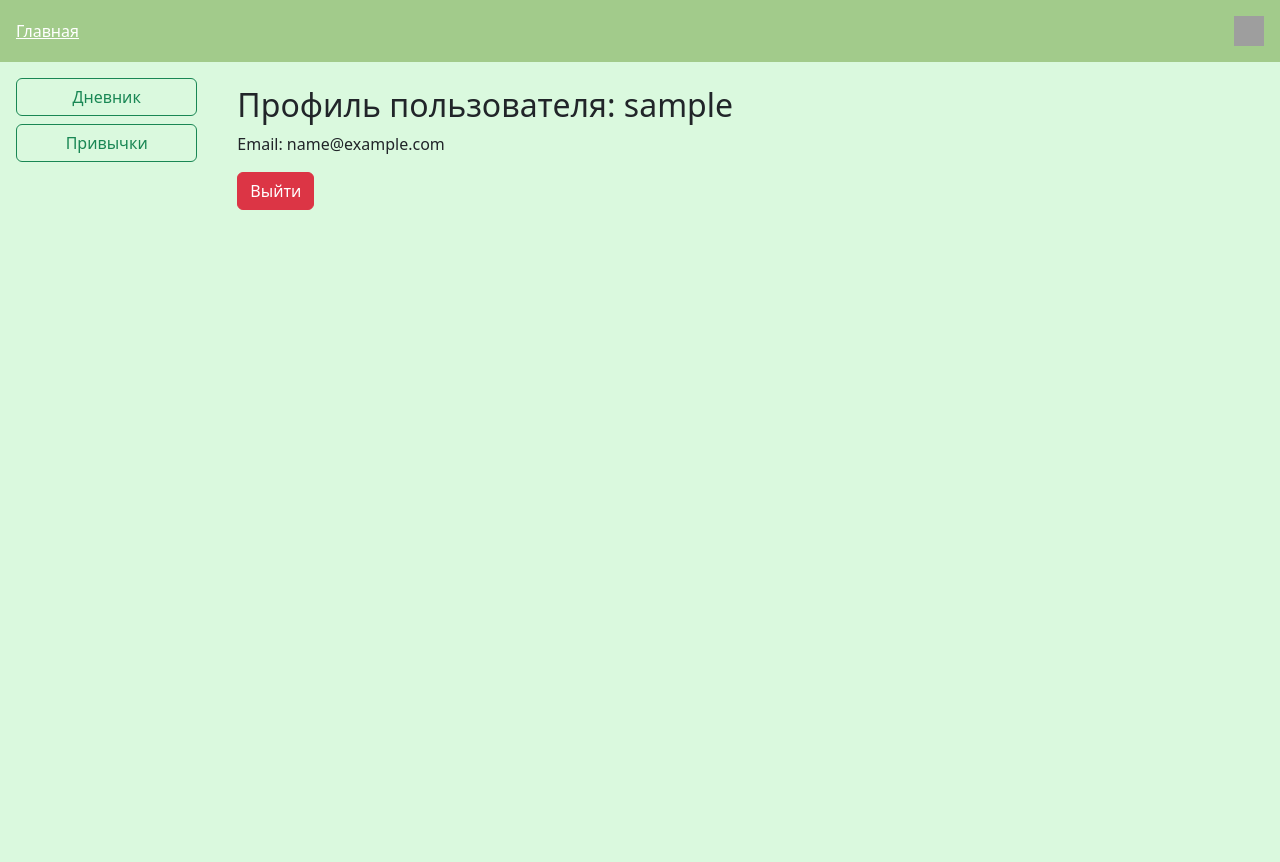
After one commit to Natasikk/diplom, a Django app: page /accounts/profile/ in a window 1280 px wide. The commit adds this page. Run offline with Django 5.2, Linux system fonts and the light colour scheme; the visitor is signed in with stand-in values (Sample User, id 1); grey boxes are pictures that could not be loaded.

Commit message:
Начало работы с авторизацией и регистрацией

```diff
--- /dev/null
+++ b/web_app/apps/accounts/urls.py
@@ -0,0 +1,12 @@
+from django.urls import path
+from django.contrib.auth import views as auth_views
+from . import views
+
+app_name = 'accounts'
+
+urlpatterns = [
+    path('login/', auth_views.LoginView.as_view(template_name='accounts/login.html'), name='login'),
+    path('logout/', auth_views.LogoutView.as_view(), name='logout'),
+    path('register/', views.register, name='register'),
+    path('profile/', views.profile, name='profile'),
+]
--- a/web_app/apps/accounts/views.py
+++ b/web_app/apps/accounts/views.py
@@ -1,3 +1,19 @@
-from django.shortcuts import render
+from django.shortcuts import render, redirect
+from django.contrib.auth.forms import UserCreationForm
+from django.contrib.auth import login
+from django.contrib.auth.decorators import login_required
 
-# Create your views here.
+@login_required
+def profile(request):
+    return render(request, 'accounts/profile.html')
+
+def register(request):
+    if request.method == 'POST':
+        form = UserCreationForm(request.POST)
+        if form.is_valid():
+            user = form.save()
+            login(request, user)
+            return redirect('home')
+    else:
+        form = UserCreationForm()
+    return render(request, 'accounts/register.html', {'form': form})
--- /dev/null
+++ b/web_app/templates/accounts/profile.html
@@ -0,0 +1,11 @@
+{% extends "base.html" %}
+
+{% block content %}
+<h2>Профиль пользователя: {{ user.username }}</h2>
+<p>Email: {{ user.email }}</p>
+
+<form method="post" action="{% url 'accounts:logout' %}">
+    {% csrf_token %}
+    <button type="submit" class="btn btn-danger">Выйти</button>
+</form>
+{% endblock %}
--- a/web_app/templates/base.html
+++ b/web_app/templates/base.html
@@ -1,3 +1,4 @@
+{% load static %}
 <!DOCTYPE html>
 <html lang="ru">
 <head>
@@ -8,12 +9,20 @@
 <body>
   <div class="container-fluid">
         <div class="row">
-            <div class="col-12 p-3" style="background-color: #A2CB8B; color: white;">
-                {% block header %}
-                    <a href="#" class="text-white me-3">Главная</a>
-                    <a href="#" class="text-white me-3">Вход</a>
-                    <a href="#" class="text-white">Регистрация</a>
-                {% endblock %}
+            <div class="col-12 p-3 d-flex justify-content-between align-items-center" style="background-color: #A2CB8B;
+            color: white;">
+                <div>
+                    <a href="{% url 'home' %}" class="text-white me-3">Главная</a>
+                </div>
+                <div>
+                    <a href="{% if user.is_authenticated %}
+                    {% url 'accounts:profile' %}
+                    {% else %}
+                    {% url 'accounts:login' %}
+                    {% endif %}" class="text-white">
+                        <img src="{% static 'images/avatars/user.png' %}" alt="profile" width="30" height="30">
+                    </a>
+                </div>
             </div>
 
             <div class="col-md-2 vh-100 p-3" style="background-color: #DAF9DE;">
--- a/web_app/web_app/urls.py
+++ b/web_app/web_app/urls.py
@@ -1,12 +1,13 @@
 from django.contrib import admin
-from django.urls import path
+from django.urls import path, include
 from django.conf.urls.static import static
 from django.conf import settings
 from apps.core import views
 
 urlpatterns = [
     path('admin/', admin.site.urls),
-    path('', views.home, name='home')
+    path('', views.home, name='home'),
+    path('accounts/', include('apps.accounts.urls')),
 ]
 
 if settings.DEBUG:
```
Also changed, not shown: web_app/templates/accounts/login.html (added, +11 -0 lines), web_app/templates/accounts/register.html (added, +11 -0 lines), web_app/web_app/settings.py (+6 -2 lines), web_app/media/images/avatars/default.jpg (deleted).
